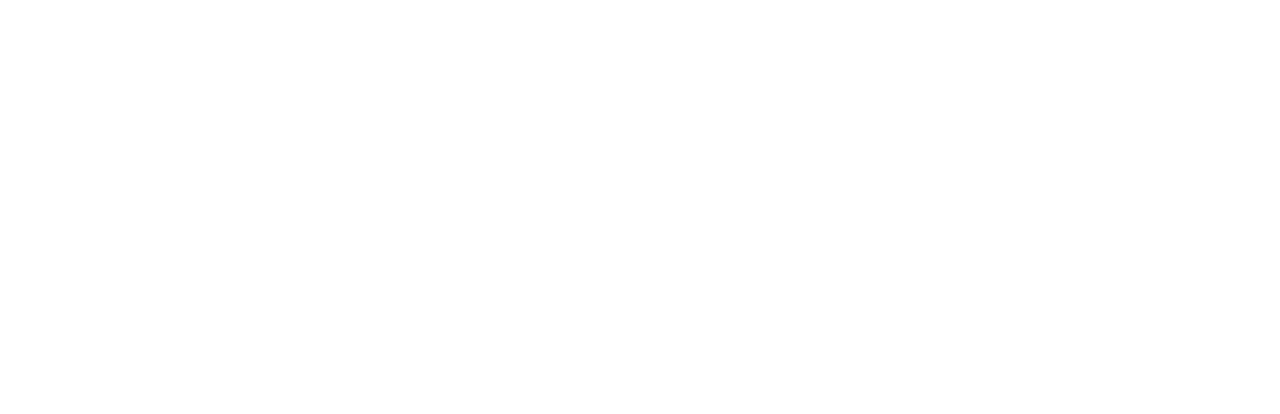
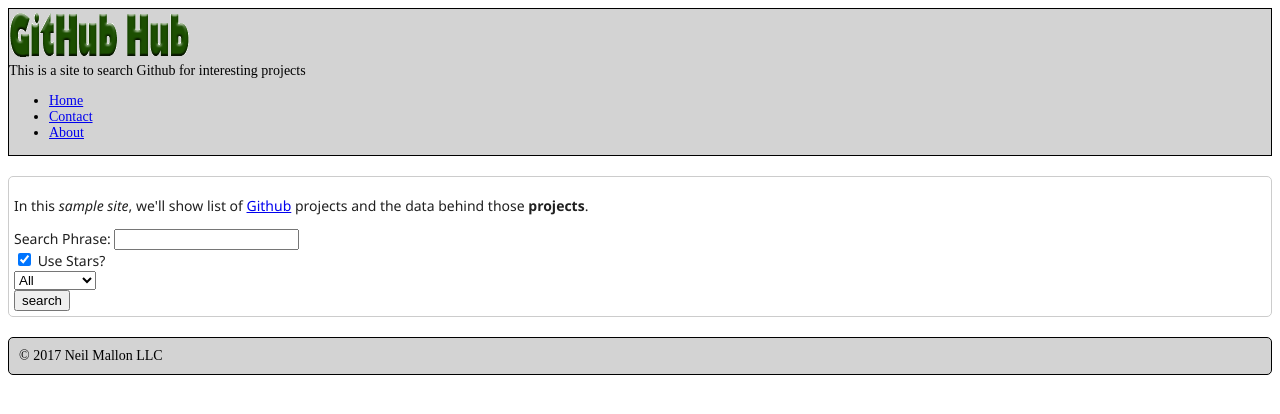
Before and after one commit to Kneel89/html-training, a plain HTML site: page index.html in a window 1280 px wide. Drawn offline with Linux system fonts and the light colour scheme.

Commit message:
Add files via upload

```diff
--- /dev/null
+++ b/css/site.css
@@ -0,0 +1,22 @@
+/*site.css*/
+	header,footer {
+	background-color: lightgray;
+	border: solid 1px black ;
+	font-family: 'Times New Roman', serif
+	}
+	body {
+	font-family: Segoe UI, Arial, Helvetica, sans-serif;
+	font-size: 14px;
+	}
+	footer{
+		padding: 10px;
+		border-radius: 5px;
+	}
+	#main
+	{
+		border: solid 1px #ccc;
+border-radius: 5px;
+color: #202020;
+margin: 20px 0px;
+padding:5px;
+	}
--- a/index.html
+++ b/index.html
@@ -1,7 +1,51 @@
+<!DOCTYPE html>
+
 <html>
+
+<link rel="stylesheet" href="css/site.css" />
 <head>
+<title>Github Hub</title>
+<!--[if lt IE 9]>
+
+<script src="//html5shiv.googlecode.com/svn/trunk/html5.js"></script>
+
+
+ <![endif]-->
+</head>
 <body>
-
-<body/>
-<head/>
-<html/>
+<header>
+	<div><img src="img/logo.gif"/></div>
+	<div>This is a site to search Github for interesting projects</div>
+	<nav>
+	<ul>
+	<li><a href="index.html">Home</a></li>
+	<li><a href="contact.html">Contact</a></li>
+	<li><a href="about.html">About</a></li>
+	</ul>
+	</nav>
+	</header>
+	<section id="main">
+	<p>In this <em>sample site</em>, we'll show  list of <a href= "http://Github.com">Github</a>
+	projects <span>and the data</span> behind those <strong>projects</strong>.
+	</p>
+	<form action="http://wilder.azurewebsites.net/echo" method = "post">
+	<label for= "searchPhrase">Search Phrase:</label>
+	<input name="searchPhrase" id="searchPhrase"/> <br/>
+	<input type = "checkbox" name ="useStars" id = "useStars" checked="true"/>
+	<label for="useStars">Use Stars?</label><br/>
+	<select name = "langChoice" id = "langChoice">
+	<option select>All</option>
+	<option>Javascript</option>
+	<option>Java</option>
+	<option>Ruby</option>
+	<option>Python</option>
+</select>
+	<br/>
+	<input type="submit" value = "search"/>
+	</form>
+	</section>
+	<footer>
+	&copy; 2017 Neil Mallon LLC
+	</footer>
+</body>
+</html>
```
Also changed, not shown: img/logo.gif (added), 1 other file.
